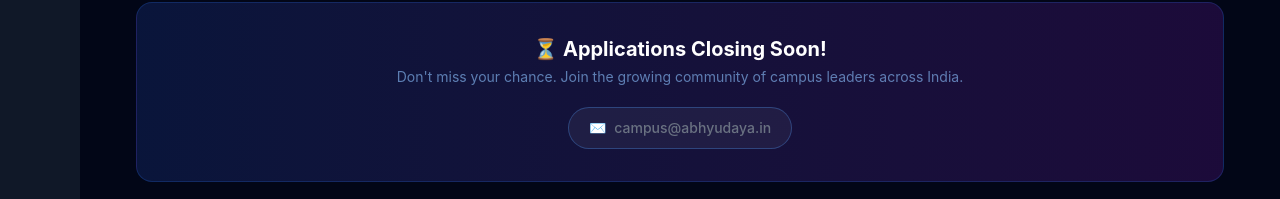
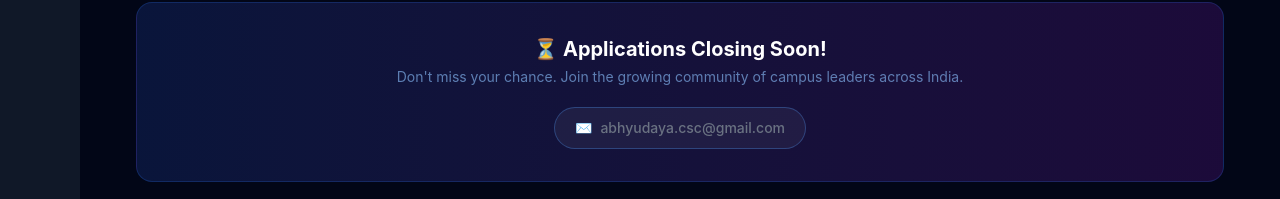
Before and after one commit to abhyudaya-csc/abhyudaya, a React (Vite) app in the folder Frontend/: page /campus-ambassador in a window 1280 px wide. Shown: the part 1453-1652 px from the top of the page. Built offline with nearby package versions, Linux system fonts and the light colour scheme.

Commit message:
Update email contact in CallToAction component

```diff
--- a/Frontend/src/Components/CampusAmbassador/CallToAction.jsx
+++ b/Frontend/src/Components/CampusAmbassador/CallToAction.jsx
@@ -12,11 +12,11 @@
         Don&apos;t miss your chance. Join the growing community of campus leaders across India.
       </p>
       <a
-        href="mailto:campus@abhyudaya.in"
+        href="mailto:abhyudaya.csc@gmail.com"
         className="inline-flex items-center gap-2 bg-white/5 border border-blue-400/30 text-blue-300 hover:text-blue-200 hover:border-blue-400/60 hover:bg-blue-500/10 transition-all duration-300 text-sm font-medium px-5 py-2.5 rounded-full"
       >
         <span>✉️</span>
-        campus@abhyudaya.in
+        abhyudaya.csc@gmail.com
       </a>
     </motion.div>
   );
```
